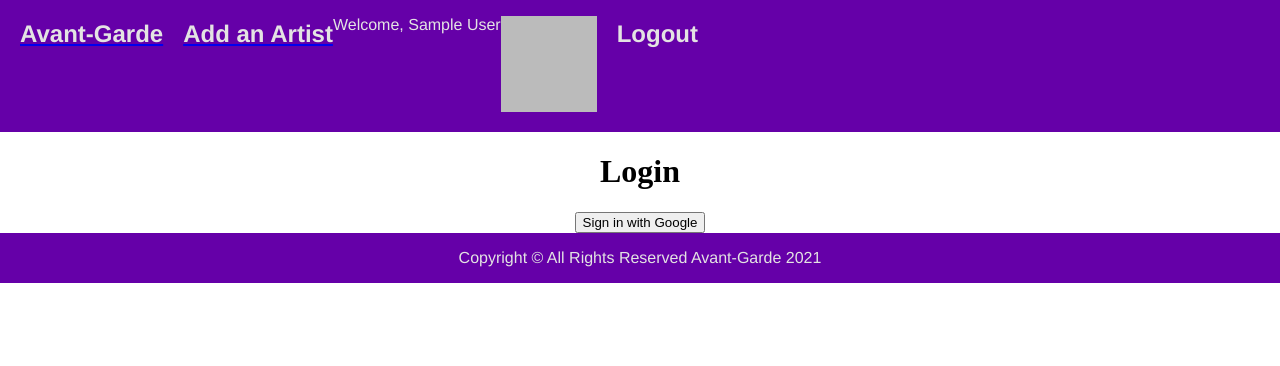
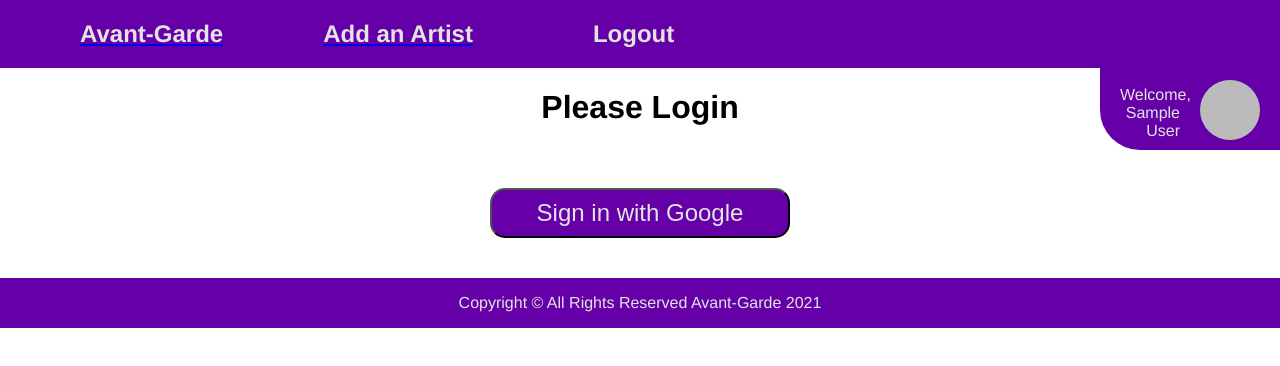
Before and after one commit to lloddy/avant-garde-front, a React (Create React App) app: page /login in a window 1280 px wide. Shown: the top 366 px of the page. Built offline with nearby package versions, Linux system fonts and the light colour scheme; no server answers; sample sign-in values are in the browser's storage.

Commit message:
WIP nav bar styling

```diff
--- a/src/components/Main.jsx
+++ b/src/components/Main.jsx
@@ -91,6 +91,7 @@ const Main = (props) => {
                 <Route path="/login">
                     <Login />
                 </Route>
+
             </Switch>
         </main>
     )
--- a/src/components/Nav.jsx
+++ b/src/components/Nav.jsx
@@ -24,18 +24,24 @@ const Nav = (props) => {
                 {
                     props.user ?
                     <>
-                    <p>Welcome, {props.user.displayName}</p>
+
+                        <p className="userName">Welcome, {props.user.displayName}</p>
                         <p>
                             <img src={props.user.photoURL}
-                        alt={props.user.displayName} />
+                            alt={props.user.displayName}
+                            className="userName"
+                            id="userPhoto"
+                            />
                         </p>
-                    <h1 onClick={logOut}>Logout</h1>
+                        <div className="backGroundBox"></div>
+                        <h1 onClick={logOut} className="logButtons">Logout</h1>
                     </>
                     :
                     <Link to="/login">
-                    <h1>Login</h1>
+                        <h1 className="logButtons" >Login</h1>
                     </Link>
                 }
+
         </nav>
     )
 }
--- a/src/pages/Login.jsx
+++ b/src/pages/Login.jsx
@@ -3,8 +3,10 @@ import { signIn } from '../services/firebase';
 const Login = (props) => {
     return (
         <main>
-            <h1>Login</h1>
-            <button onClick={signIn}>Sign in with Google</button>
+            <div className="loginPage">
+                <h1>Please Login</h1>
+                <button id="loginPageButton" onClick={signIn}>Sign in with Google</button>
+            </div>
         </main>
     );
 };
--- a/src/styles.scss
+++ b/src/styles.scss
@@ -21,17 +21,33 @@ body {
   background-color: $contrastColor;
 }
 
+.loginPage {
+  font-family: $mainFont;
+  #loginPageButton {
+    width: 300px;
+    height: 50px;
+    margin: 40px;
+    border-radius: 15px;
+    font-size: 24px;
+    @include white-text-blue-bg;
+    &:hover {
+      @include blue-text-white-bg;
+    }
+  }
+}
 .nav {
   @include white-text-blue-bg;
   font-family: $mainFont;
   display: flex;
   text-decoration: none;
+
   position: -webkit-sticky;
   position: sticky;
   top: 0;
+  gap: 20px;
   z-index: 10;
   h1 {
-    margin-left: 20px;
+    margin-left: 80px;
     color: $contrastColor;
     font-size: 1.5rem;
     &:hover {
@@ -41,10 +57,43 @@ body {
   }
 }
 
+.backGroundBox {
+  background-color: $mainColor;
+  width: 180px;
+  height: 90px;
+  position: absolute;
+  right: 0;
+  top: 60px;
+  z-index: -10;
+  border-radius: 0 0 0 40px;
+}
+
+.logButtons {
+  align-content: flex-end;
+}
+
+ .userName {
+  display: block;
+  max-width: 60px;
+  position: absolute;
+  right: 100px;
+  top: 70px;
+  color: $contrastColor;
+  text-align: right;
+}
+
+#userPhoto {
+    position: absolute;
+    border-radius: 50%;;
+    top: 80px;
+    right: 20px;
+  }
+
 .artist {
+
   display: flex;
   font-family: $mainFont;
-  padding: 40px;
+  padding: 60px 40px 40px 40px;
   flex-wrap: wrap;
 }
 
```
Lines whose indentation alone changed are shown as unchanged.
